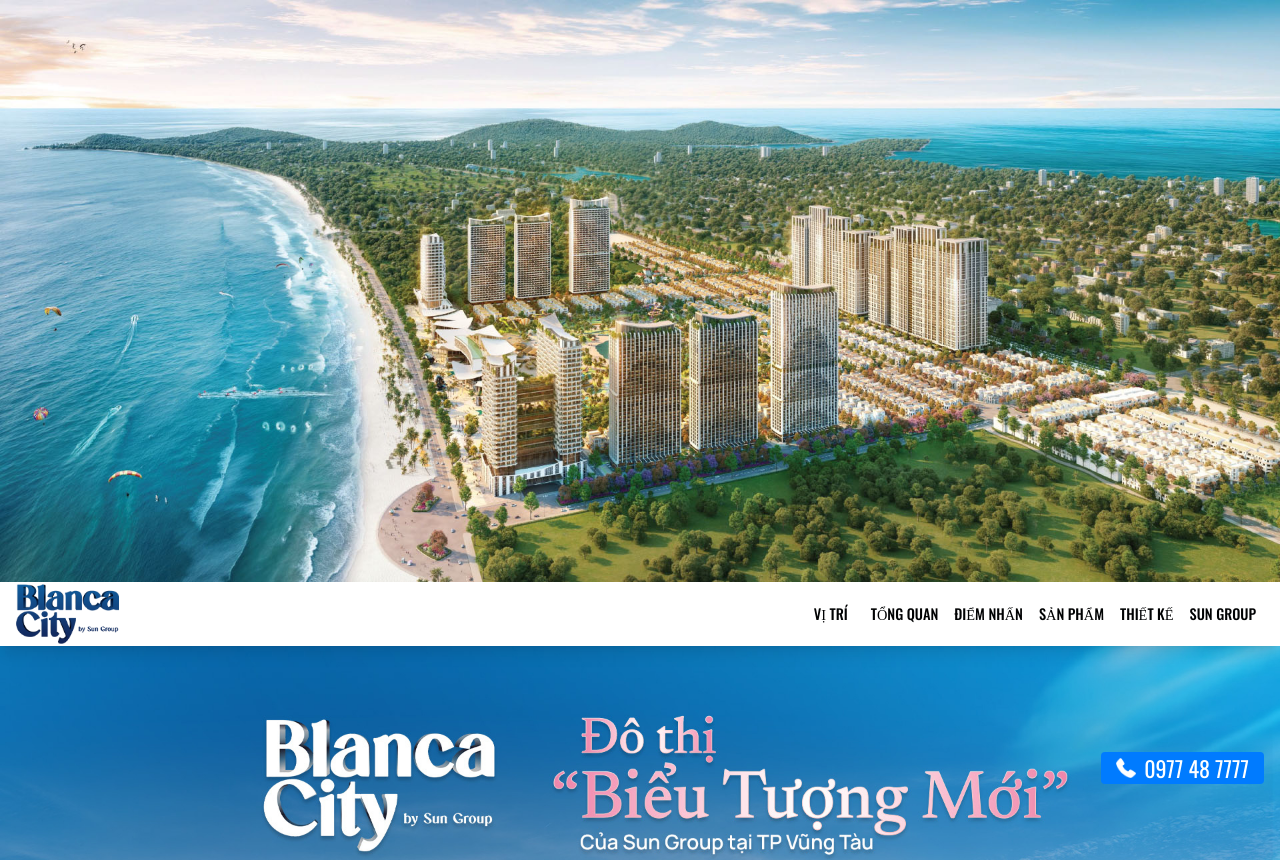
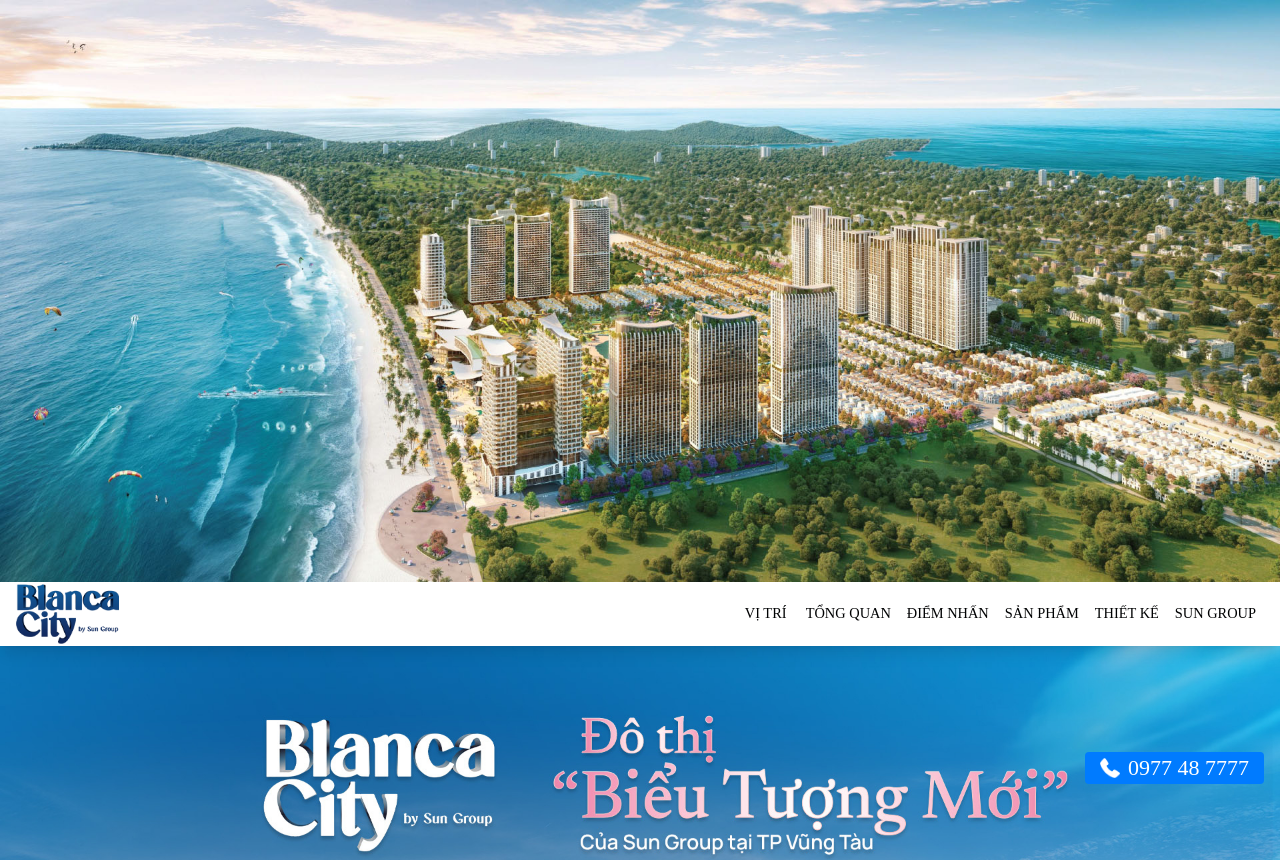
Before and after one commit to qtt-it/blanca-city, a Next.js app: page / in a window 1280 px wide. Shown: the top 860 px of the page. Built offline with nearby package versions, Linux system fonts and the light colour scheme.

Commit message:
[cd-blancacity]

```diff
--- a/src/components/ContactWidget.tsx
+++ b/src/components/ContactWidget.tsx
@@ -1,17 +1,20 @@
 import React from "react";
 import { Button, Box } from "@mui/material";
-import { Oswald } from "next/font/google";
+// import { Oswald } from "next/font/google";
 
-const oswald = Oswald({
-  subsets: ["latin"],
-  weight: ["400", "500", "700"],
-  variable: "--font-oswald",
-});
+// const oswald = Oswald({
+//   subsets: ["latin"],
+//   weight: ["400", "500", "700"],
+//   variable: "--font-oswald",
+// });
 
 export const ContactWidget: React.FC = () => {
   return (
     <Box
-      className={oswald.variable}
+      style={{
+        fontFamily: "Oswald",
+      }}
+      // className={oswald.variable}
       sx={{
         position: "fixed",
         bottom: 16,
```
